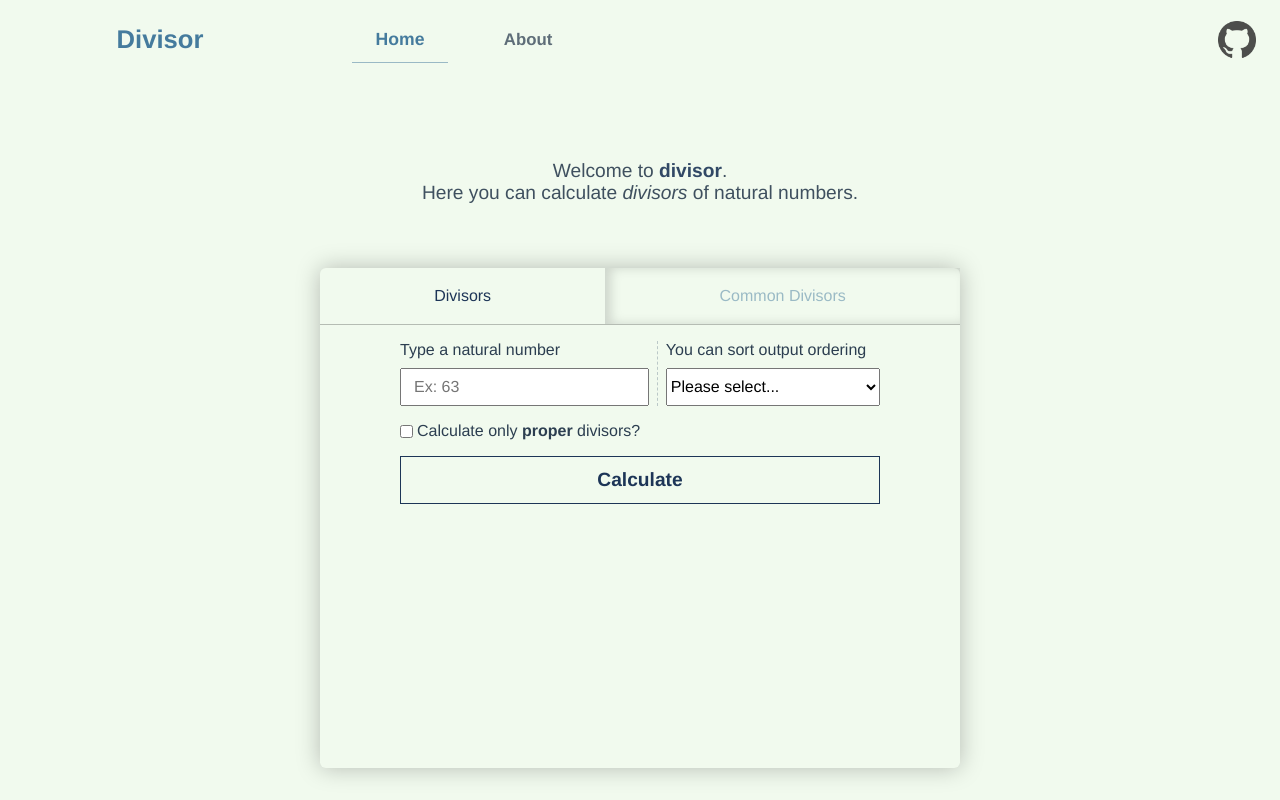
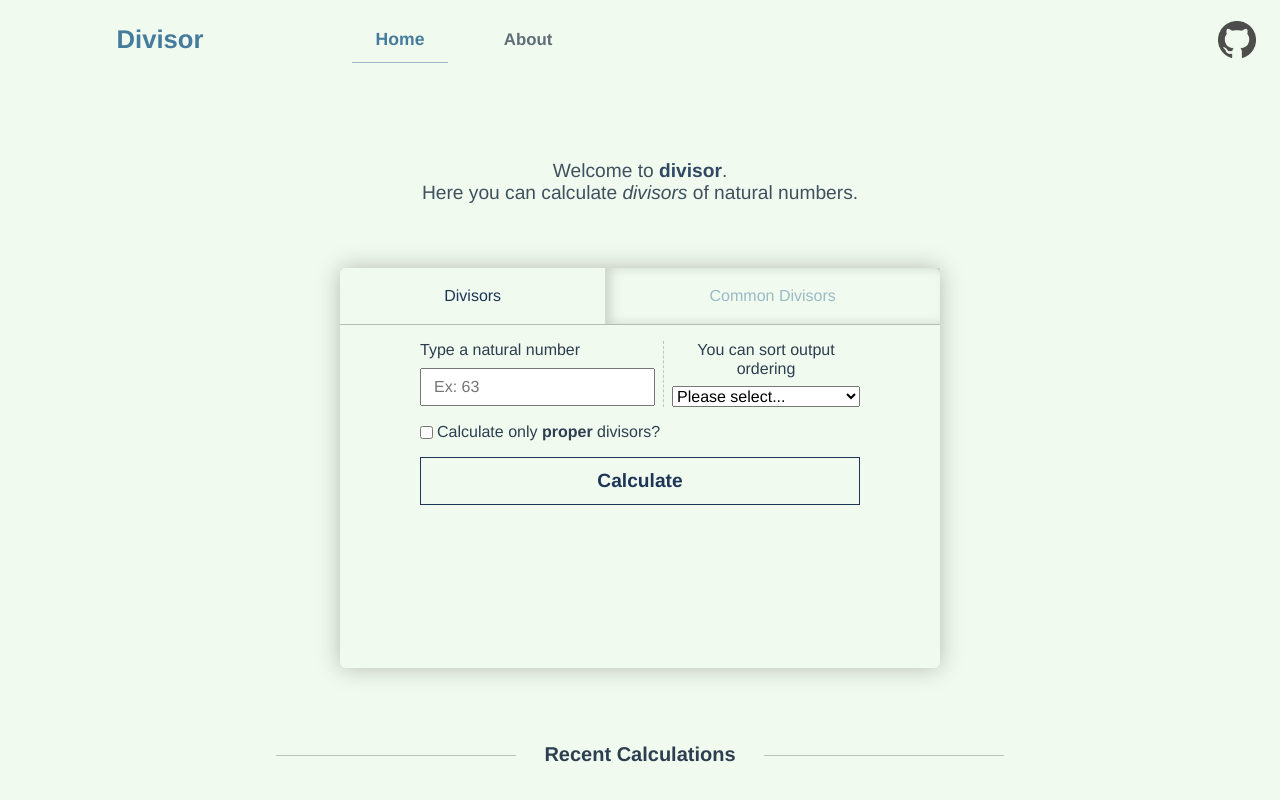
Before and after one commit to ilkrklc/divisor-client, a Vue app: page / in a window 1280 px wide. Shown: the top 800 px of the page. Built offline with nearby package versions, Linux system fonts and the light colour scheme.

Commit message:
Reduce calculator section bounds and set max width

```diff
--- a/src/components/Calculator.vue
+++ b/src/components/Calculator.vue
@@ -67,9 +67,10 @@
 @use '@/styles/variables.scss';
 
 .calculator-wrapper {
-  height: 500px;
+  height: 400px;
   width: 50%;
   min-width: 350px;
+  max-width: 600px;
   border-radius: 0.375rem;
   -webkit-box-shadow: 0px 0px 23px 0px rgba(0, 0, 0, 0.25);
   box-shadow: 0px 0px 23px 0px rgba(0, 0, 0, 0.25);
```
